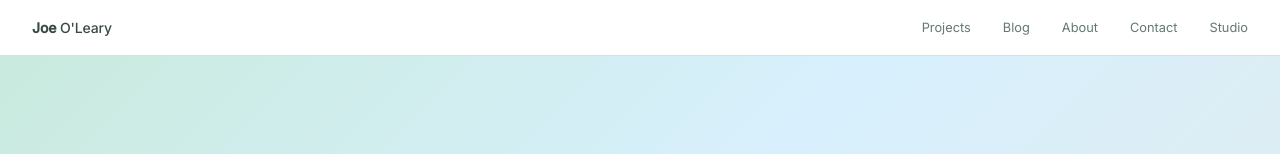
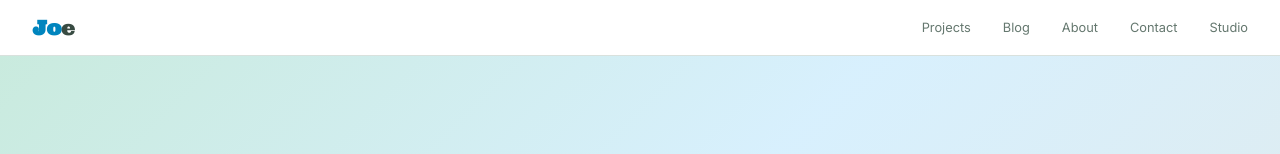
Before and after one commit to professorfalken1942-hash/joeoleary, a Next.js app: page / in a window 1280 px wide. Shown: the top 154 px of the page. Built offline with nearby package versions, Linux system fonts and the light colour scheme.

Commit message:
Update nav logo to Ultra font

```diff
--- a/src/components/layout/Nav.tsx
+++ b/src/components/layout/Nav.tsx
@@ -39,14 +39,14 @@ export default function Nav() {
         borderBottom: "1px solid var(--border)",
       }}>
         <Link href="/" onClick={() => setOpen(false)} style={{
-          fontFamily: "var(--font-sans)",
-          fontSize: "0.875rem",
-          fontWeight: 500,
+          fontFamily: "var(--font-ultra)",
+          fontSize: "1.25rem",
+          fontWeight: 400,
           letterSpacing: "-0.01em",
           color: "var(--black)",
           textDecoration: "none",
         }}>
-          <strong>Joe</strong> O'Leary
+          <strong style={{ color: "var(--accent-tertiary)" }}>Jo</strong>e
         </Link>
 
         <nav className="nav-desktop">
```
